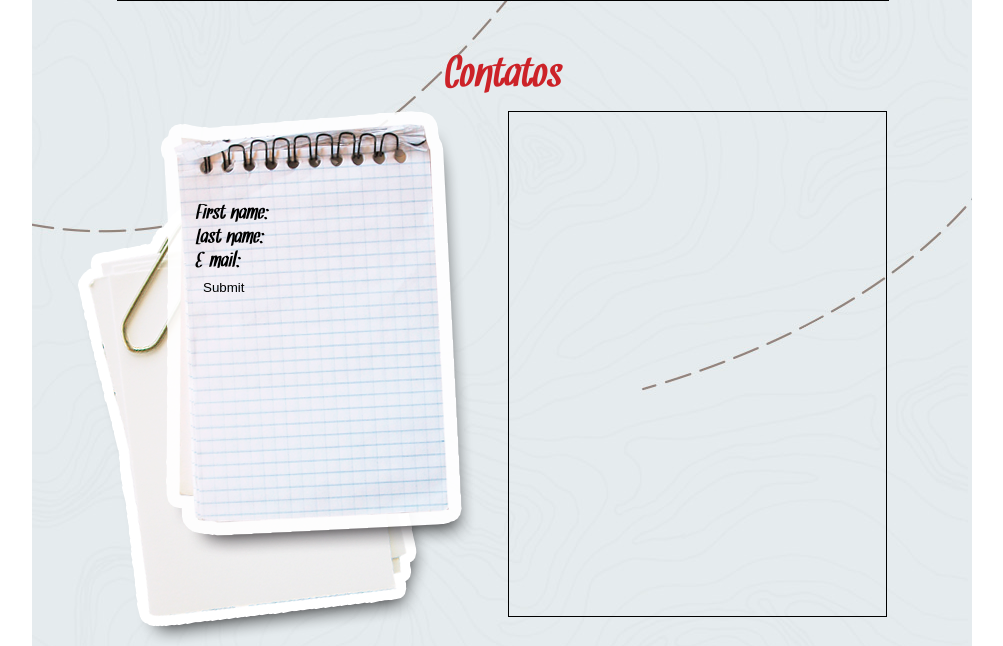
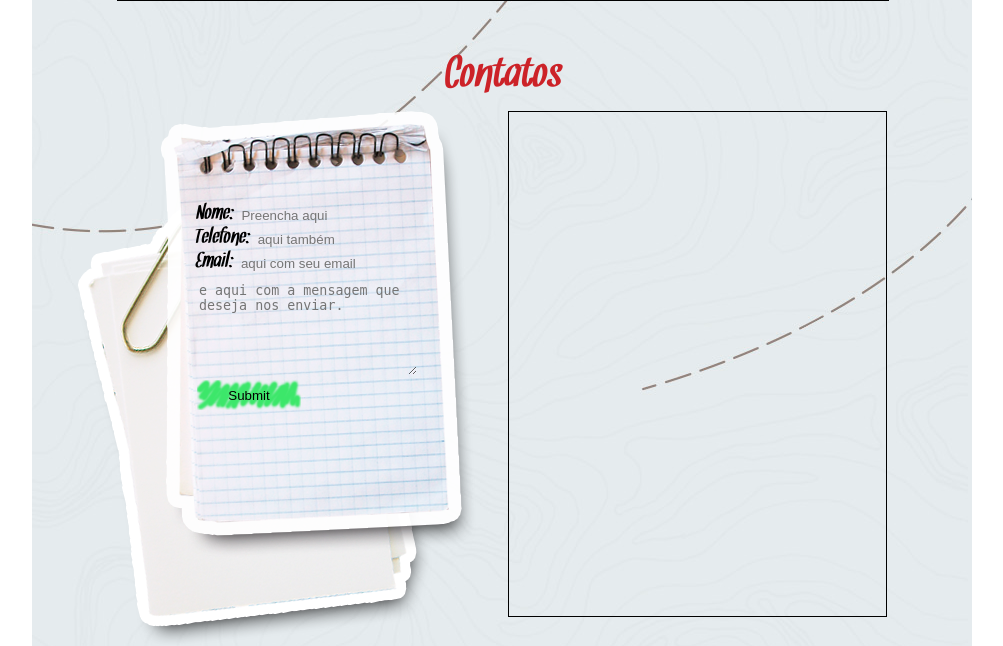
Before and after one commit to raphaelfb/bigbagmalas, a PHP site: page / in a window 1280 px wide. Shown: the part 3389-4035 px from the top of the page, without its empty margins (138-1141 px from the left). Run offline with PHP 8.4, Linux system fonts and the light colour scheme; some libraries are stand-ins or nearby versions.

Commit message:
add formulario e favicon

```diff
--- a/css/style.css
+++ b/css/style.css
@@ -246,6 +246,10 @@ social>a:active,
 	margin-left: -40px;
 	position: absolute;
 }
+#sombra{
+	z-index: 9999;
+	visibility: hidden;
+}
 #c-left>form{
 	z-index: 80;
 	position: absolute;
@@ -254,9 +258,18 @@ social>a:active,
 	font-size: 22px;
 	font-family: Snickles;
 }
-#c-left>form>input{
+#c-left>form>input,
+#c-left>form>textarea{
 	border: none;
 	background: none;
+}
+#c-left>form>textarea{
+	margin-top: 8px;
+}
+#c-left>form>#botao{
+	width: 104px;
+	height: 30px;
+	background-image: url(../imgs/botao.png)
 }
 #c-right{
 	width: 49%;
--- a/index.php
+++ b/index.php
@@ -3,7 +3,7 @@
 <head>
 <meta charset="UTF-8">
 <title>BigBag Malas</title>
-
+<link href="imgs/favicon.ico" rel="icon" type="image/x-icon" />
 <link href="css/jquery.bxslider.css" rel="stylesheet" />
 <link rel="stylesheet" type="text/css" href="css/style.css">
 
@@ -110,11 +110,13 @@
 					<h1>Contatos</h1>
 					<div id="c-left">
 						<img src="imgs/caderno.png" />
+						<img id="sombra" src="imgs/sombra-caderno.png" />
 						<form action="#" autocomplete="on">
-						  First name:<input type="text" name="fname"><br>
-						  Last name: <input type="text" name="lname"><br>
-						  E-mail: <input type="email" name="email" autocomplete="off"><br>
-						  <input type="submit">
+						  <label>Nome: </label><input type="text" name="nome" placeholder="Preencha aqui"><br>
+						  <label>Telefone: </label><input type="text" name="telefone" placeholder="aqui também"><br>
+						  <label>Email: </label><input type="email" name="email" autocomplete="off" placeholder="aqui com seu email"><br>
+						  <textarea rows="6" cols="25" name="texto" placeholder="e aqui com a mensagem que deseja nos enviar."></textarea><br>
+						  <input id="botao" type="submit">
 						</form>
 					</div>
 					<div id="c-right">
--- a/js/script.js
+++ b/js/script.js
@@ -20,7 +20,7 @@ $(document).ready(function(){
     lng: -43.182893,
     title: 'BigBag Botafogo',
     infoWindow: {
-      content: '<p>Loja de Botafogo</p>'
+      content: 'Loja de Botafogo'
     }
   });
   map.addMarker({
@@ -28,7 +28,7 @@ $(document).ready(function(){
     lng: -43.202033,
     title: 'BigBag Ipanema',
     infoWindow: {
-      content: '<p>Loja de Ipanema</p>'
+      content: 'Loja de Ipanema'
     }
   });
   map.addMarker({
@@ -36,7 +36,7 @@ $(document).ready(function(){
     lng: -43.179838,
     title: 'BigBag Centro',
     infoWindow: {
-      content: '<p>Loja do Centro</p>'
+      content: 'Loja do Centro'
     }
   });
 
@@ -44,6 +44,14 @@ $(document).ready(function(){
     $('html, body').animate({
         scrollTop: $( $(this).attr('href') ).offset().top
     }, 500);
+    if($(this).attr('href') == '#contatos'){
+      $('#sombra').css('visibility', 'visible');
+    }
     return false;
   });
+
+  $('#sombra').click(function(){
+      $(this).css('visibility', 'hidden');
+
+  });
 });
```
Also changed, not shown: imgs/botao.png (added), imgs/favicon.ico (added), imgs/sombra-caderno.png (added), 1 other file.
